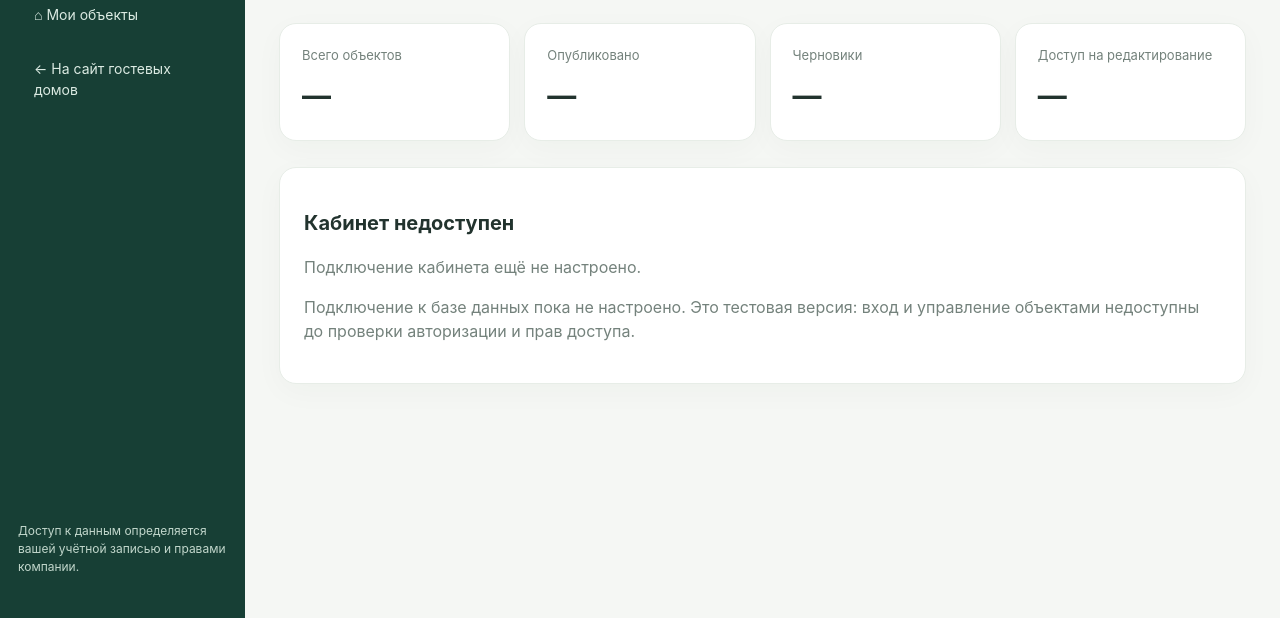
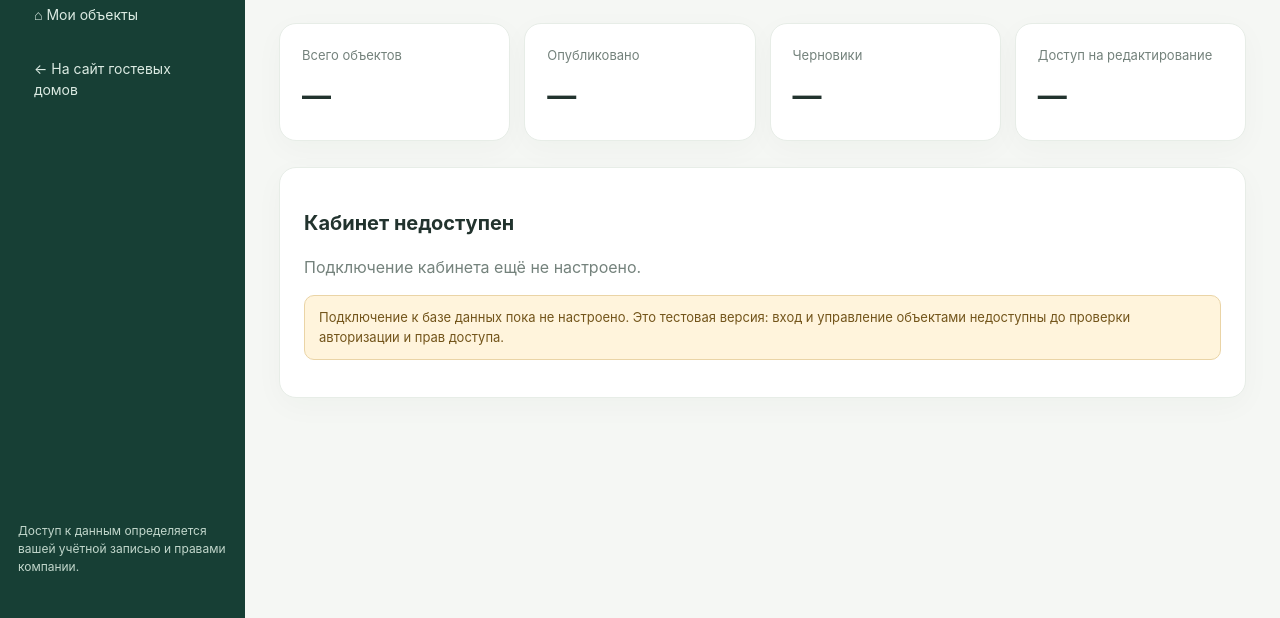
Before and after one commit to Yumis84/guest-house-map, a website with bundled scripts: page owner.html in a window 1280 px wide. Shown: the part 182-800 px from the top of the page. Built offline with nearby package versions, Linux system fonts and the light colour scheme.

Commit message:
Style owner setup notice

```diff
--- a/owner-cabinet.css
+++ b/owner-cabinet.css
@@ -28,3 +28,5 @@
 .owner-cabinet .cabinet-stat small{display:block;color:#74827c;font-size:13px}
 .owner-cabinet .cabinet-stat strong{display:block;font-size:29px;margin-top:9px;color:#22332e}
 @media(max-width:700px){.owner-cabinet .cabinet-stats{grid-template-columns:repeat(2,minmax(0,1fr));gap:9px}.owner-cabinet .cabinet-stat{padding:15px}.owner-cabinet .cabinet-stat strong{font-size:25px}}
+
+.owner-cabinet .cabinet-setup-notice{padding:12px 14px;background:#fff4dc;border:1px solid #ead4a6;border-radius:10px;color:#73551b;font-size:13px}
```
